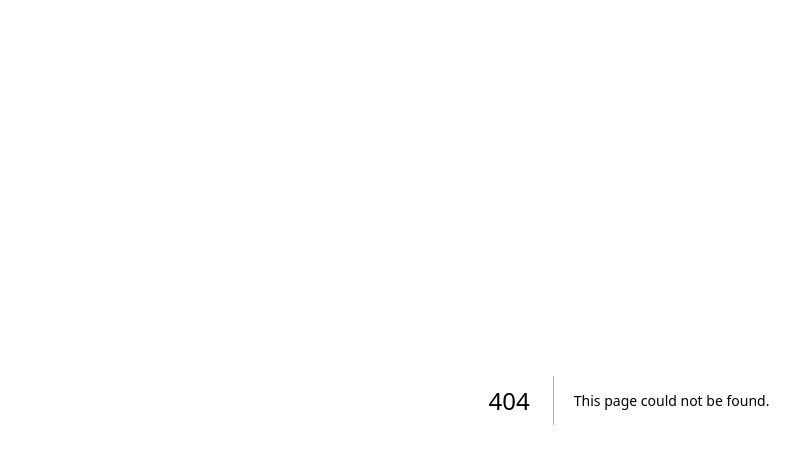
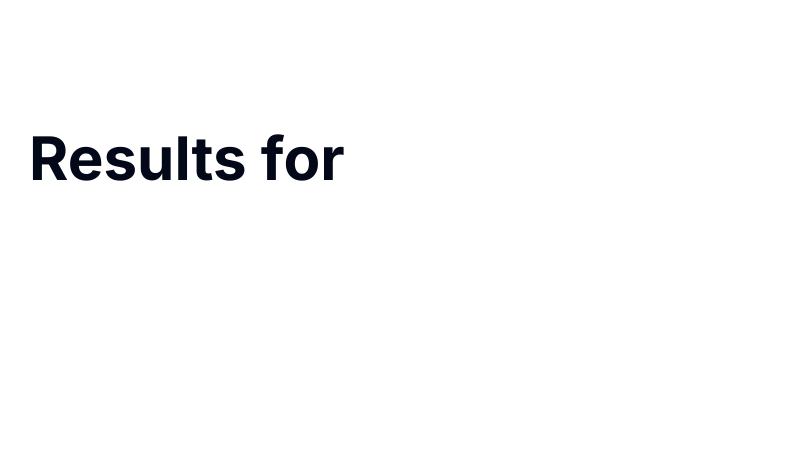
Before and after one commit to quangkle/disneyplusclone, a Next.js app: page /genre/1 in a window 1280 px wide. Before the commit this address had no page. Shown: the top 464 px of the page, without its empty margins (11-811 px from the left). Built offline with nearby package versions, Linux system fonts and the light colour scheme.

Commit message:
Create genre page

```diff
--- /dev/null
+++ b/app/genre/[id]/page.tsx
@@ -0,0 +1,19 @@
+async function GenrePage({
+  params: { id },
+  searchParams: { genre },
+}: {
+  params: { id: string };
+  searchParams: {
+    genre: string;
+  };
+}) {
+  return (
+    <div className="max-w-7xl mx-auto">
+      <div className="flex flex-col space-y-5 mt-32 xl:mt-42">
+        <h1 className="text-6xl font-bold px-10">Results for {genre}</h1>
+      </div>
+    </div>
+  );
+}
+
+export default GenrePage;
```
